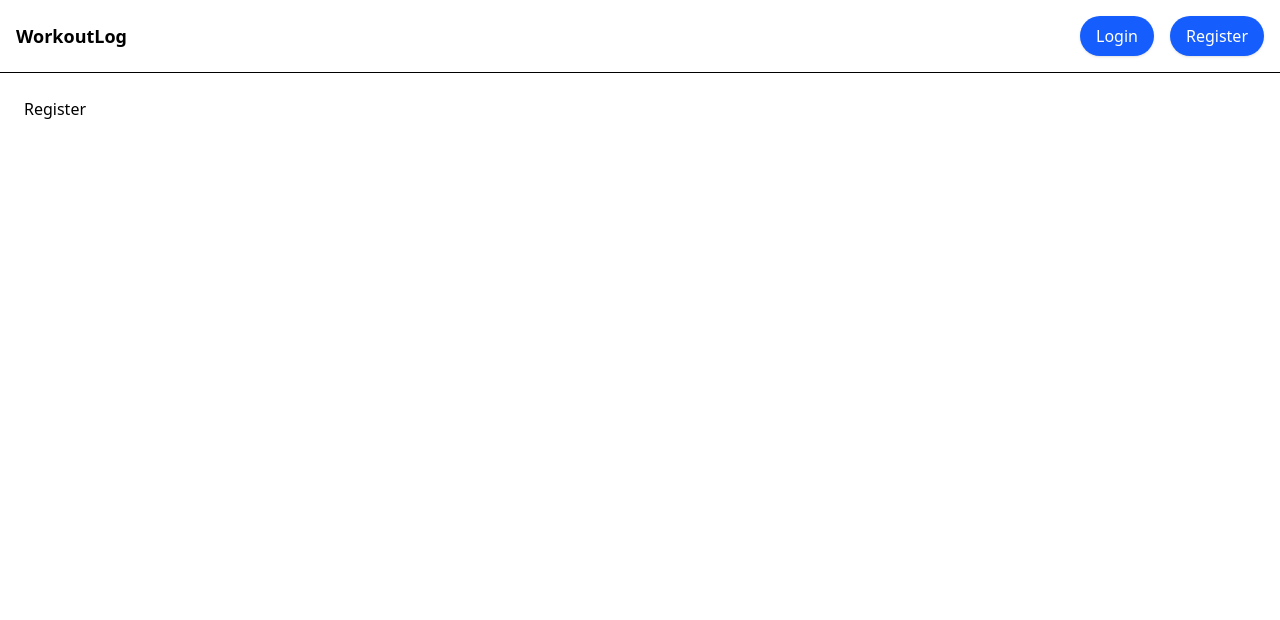
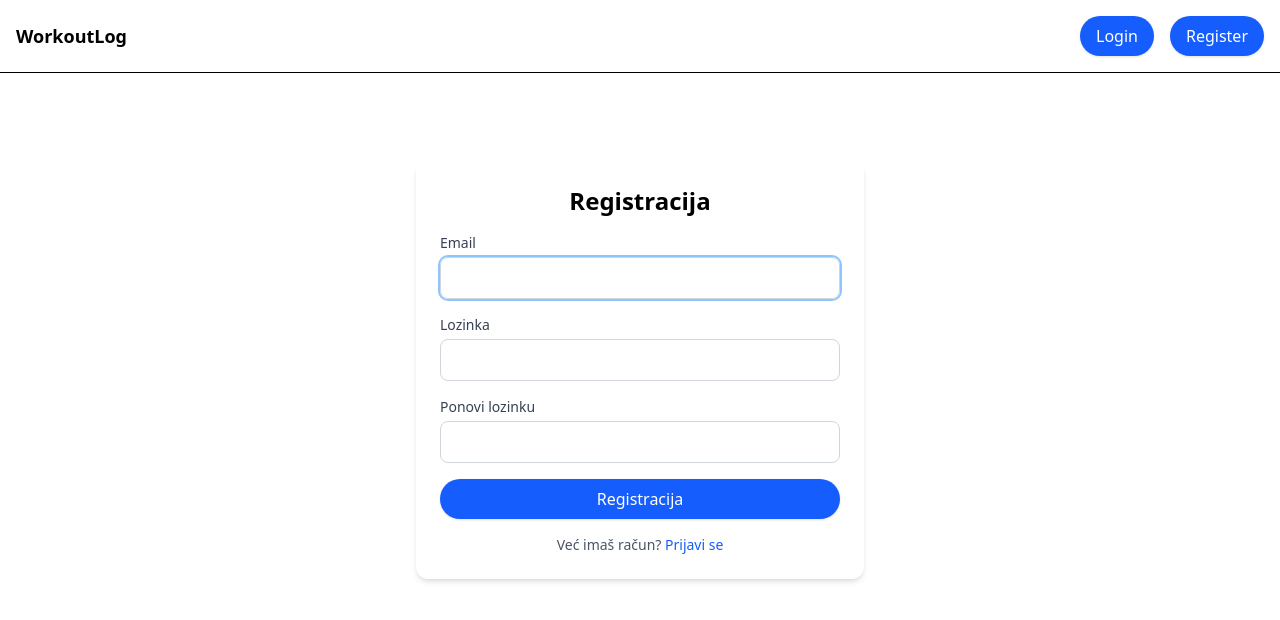
Before and after one commit to brebic4/workoutlog-frontend, a Vue app: page /register in a window 1280 px wide. Shown: the top 620 px of the page. Built offline with nearby package versions, Linux system fonts and the light colour scheme; no server answers.

Commit message:
Implemented Register.view, InfoModal.vue and ConfirmModal.vue

```diff
--- a/src/components/Navbar.vue
+++ b/src/components/Navbar.vue
@@ -2,13 +2,26 @@
 import { useAuthStore } from '../stores/auth'
 import BaseButton from '../components/ui/BaseButton.vue'
 import { useRouter } from 'vue-router'
+import { ref } from 'vue'
+import ConfirmModal from '../components/ui/ConfirmModal.vue'
 
 const auth = useAuthStore()
 const router = useRouter()
 
-const logout = () => {
+const showLogoutConfirm = ref(false)
+
+const requestLogout = () => {
+  showLogoutConfirm.value = true
+}
+
+const confirmLogout = () => {
   auth.logout()
+  showLogoutConfirm.value = false
   router.push('/login')
+}
+
+const cancelLogout = () => {
+  showLogoutConfirm.value = false
 }
 </script>
 
@@ -22,8 +35,18 @@ const logout = () => {
 
         <BaseButton v-if="!auth.isLoggedIn" as="router-link" to="/register"> Register </BaseButton>
 
-        <BaseButton v-if="auth.isLoggedIn" variant="danger" @click="logout"> Logout </BaseButton>
+        <BaseButton v-if="auth.isLoggedIn" variant="danger" @click="requestLogout">
+          Logout
+        </BaseButton>
       </nav>
     </div>
   </header>
+
+  <ConfirmModal
+    :show="showLogoutConfirm"
+    title="Odjava"
+    message="Jeste li sigurni da se želite odjaviti?"
+    @confirm="confirmLogout"
+    @cancel="cancelLogout"
+  />
 </template>
--- /dev/null
+++ b/src/components/ui/ConfirmModal.vue
@@ -0,0 +1,46 @@
+<script setup>
+import BaseCard from './BaseCard.vue'
+import BaseButton from './BaseButton.vue'
+
+defineProps({
+  show: Boolean,
+  title: {
+    type: String,
+    default: 'Potvrda',
+  },
+  message: {
+    type: String,
+    default: 'Jeste li sigurni?',
+  },
+})
+
+const emit = defineEmits(['confirm', 'cancel'])
+</script>
+
+<template>
+  <Transition name="fade">
+    <div v-if="show" class="fixed inset-0 flex items-center justify-center bg-black/40 z-50">
+      <BaseCard class="w-full max-w-md space-y-4">
+        <h2 class="text-lg font-bold">{{ title }}</h2>
+        <p class="text-gray-700">{{ message }}</p>
+
+        <div class="flex justify-end gap-3 pt-2">
+          <BaseButton variant="secondary" @click="emit('cancel')"> Ne </BaseButton>
+
+          <BaseButton variant="danger" @click="emit('confirm')"> Da </BaseButton>
+        </div>
+      </BaseCard>
+    </div>
+  </Transition>
+</template>
+
+<style scoped>
+.fade-enter-active,
+.fade-leave-active {
+  transition: opacity 150ms ease;
+}
+.fade-enter-from,
+.fade-leave-to {
+  opacity: 0;
+}
+</style>
--- /dev/null
+++ b/src/components/ui/InfoModal.vue
@@ -0,0 +1,44 @@
+<script setup>
+import BaseCard from './BaseCard.vue'
+import BaseButton from './BaseButton.vue'
+
+defineProps({
+  show: Boolean,
+  title: {
+    type: String,
+    default: 'Obavijest',
+  },
+  message: {
+    type: String,
+    default: '',
+  },
+})
+
+const emit = defineEmits(['close'])
+</script>
+
+<template>
+  <Transition name="fade">
+    <div v-if="show" class="fixed inset-0 flex items-center justify-center bg-black/40 z-50">
+      <BaseCard class="w-full max-w-md space-y-4">
+        <h2 class="text-lg font-bold">{{ title }}</h2>
+        <p class="text-gray-700">{{ message }}</p>
+
+        <div class="flex justify-end pt-2">
+          <BaseButton variant="primary" @click="emit('close')"> OK </BaseButton>
+        </div>
+      </BaseCard>
+    </div>
+  </Transition>
+</template>
+
+<style scoped>
+.fade-enter-active,
+.fade-leave-active {
+  transition: opacity 150ms ease;
+}
+.fade-enter-from,
+.fade-leave-to {
+  opacity: 0;
+}
+</style>
--- a/src/stores/auth.js
+++ b/src/stores/auth.js
@@ -17,7 +17,8 @@ export const useAuthStore = defineStore('auth', {
       this.loading = true
       this.error = null
       try {
-        await apiRegister(payload)
+        const res = await apiRegister(payload)
+        return res //vrati data
       } catch (e) {
         this.error = e?.response?.data?.error || e.message
         throw e
--- a/src/views/LoginView.vue
+++ b/src/views/LoginView.vue
@@ -1,5 +1,5 @@
 <script setup>
-import { nextTick, ref } from 'vue'
+import { nextTick, ref, onMounted } from 'vue'
 import { useRouter } from 'vue-router'
 import { useAuthStore } from '../stores/auth'
 
@@ -14,6 +14,7 @@ const email = ref('')
 const password = ref('')
 const formError = ref('')
 const passwordInputRef = ref(null)
+const emailInputRef = ref(null)
 
 const clearError = () => {
   formError.value = ''
@@ -28,6 +29,11 @@ const onPasswordInput = (val) => {
   password.value = val
   if (formError.value) clearError()
 }
+
+onMounted(async () => {
+  await nextTick()
+  emailInputRef.value?.focus()
+})
 
 const extractMessage = (e) => {
   return (
@@ -68,6 +74,7 @@ const submit = async () => {
 
       <form class="space-y-4" @submit.prevent="submit">
         <BaseInput
+          ref="emailInputRef"
           label="Email"
           type="email"
           :modelValue="email"
--- a/src/views/RegisterView.vue
+++ b/src/views/RegisterView.vue
@@ -1,3 +1,178 @@
+<script setup>
+import { ref, nextTick, onMounted } from 'vue'
+import { useRouter } from 'vue-router'
+import { useAuthStore } from '../stores/auth'
+
+import BaseCard from '../components/ui/BaseCard.vue'
+import BaseInput from '../components/ui/BaseInput.vue'
+import BaseButton from '../components/ui/BaseButton.vue'
+import InfoModal from '../components/ui/InfoModal.vue'
+
+const router = useRouter()
+const auth = useAuthStore()
+
+const email = ref('')
+const password = ref('')
+const repeatPassword = ref('')
+
+const formError = ref('')
+
+const passwordInputRef = ref(null)
+const repeatPasswordInputRef = ref(null)
+const emailInputRef = ref(null)
+
+const showSuccessModal = ref(false)
+const successMessage = ref('')
+
+const clearError = () => {
+  formError.value = ''
+}
+
+const onEmailInput = (val) => {
+  email.value = val
+  if (formError.value) clearError()
+}
+
+const onPasswordInput = (val) => {
+  password.value = val
+  if (formError.value) clearError()
+}
+
+const onRepeatPasswordInput = (val) => {
+  repeatPassword.value = val
+  if (formError.value) clearError()
+}
+
+onMounted(async () => {
+  await nextTick()
+  emailInputRef.value?.focus()
+})
+
+const extractMessage = (e) => {
+  return (
+    e?.response?.data?.message ||
+    e?.response?.data?.error?.message ||
+    e?.response?.data?.error ||
+    auth.error ||
+    e?.message ||
+    'Registracija nije uspjela.'
+  )
+}
+
+const submit = async () => {
+  clearError()
+
+  if (!email.value || !password.value || !repeatPassword.value) {
+    formError.value = 'Popuni sva polja.'
+    return
+  }
+
+  if (password.value !== repeatPassword.value) {
+    formError.value = 'Lozinke se ne podudaraju.'
+    repeatPassword.value = ''
+    await nextTick()
+    repeatPasswordInputRef.value?.focus()
+    return
+  }
+
+  try {
+    // auth.register trenutno ne vraća data; ovdje zovemo direktno backend kroz store akciju
+    // Najlakše: neka auth.register returna response (vidi ispod), ali možemo i ovdje:
+    const res = await auth.register({
+      email: email.value,
+      password: password.value,
+    })
+
+    // res može biti undefined ako store ne vraća response -> zato ćemo ispod doraditi store
+    const msg = res?.data?.message || 'Korisnik uspješno registriran. Molimo prijavite se.'
+
+    successMessage.value = msg
+    showSuccessModal.value = true
+  } catch (e) {
+    formError.value = extractMessage(e)
+    password.value = ''
+    repeatPassword.value = ''
+
+    await nextTick()
+    passwordInputRef.value?.focus()
+  }
+}
+
+const closeSuccessModal = () => {
+  showSuccessModal.value = false
+  router.push('/login')
+}
+</script>
+
 <template>
-  <div>Register</div>
+  <div class="flex justify-center mt-16">
+    <BaseCard class="w-full max-w-md space-y-4">
+      <h2 class="text-2xl font-bold text-center">Registracija</h2>
+
+      <form class="space-y-4" @submit.prevent="submit">
+        <BaseInput
+          ref="emailInputRef"
+          label="Email"
+          type="email"
+          :modelValue="email"
+          @update:modelValue="onEmailInput"
+        />
+
+        <BaseInput
+          ref="passwordInputRef"
+          label="Lozinka"
+          type="password"
+          :modelValue="password"
+          @update:modelValue="onPasswordInput"
+        />
+
+        <BaseInput
+          ref="repeatPasswordInputRef"
+          label="Ponovi lozinku"
+          type="password"
+          :modelValue="repeatPassword"
+          @update:modelValue="onRepeatPasswordInput"
+        />
+
+        <Transition name="fade-slide">
+          <p v-if="formError" class="text-sm font-bold text-red-600">
+            {{ formError }}
+          </p>
+        </Transition>
+
+        <BaseButton class="w-full" :loading="auth.loading" type="submit"> Registracija </BaseButton>
+      </form>
+
+      <p class="text-sm text-center text-gray-600">
+        Već imaš račun?
+        <router-link class="text-blue-600 hover:underline" to="/login"> Prijavi se </router-link>
+      </p>
+    </BaseCard>
+  </div>
+
+  <InfoModal
+    :show="showSuccessModal"
+    title="Uspješna registracija"
+    :message="successMessage"
+    @close="closeSuccessModal"
+  />
 </template>
+
+<style scoped>
+.fade-slide-enter-active,
+.fade-slide-leave-active {
+  transition:
+    opacity 160ms ease,
+    transform 160ms ease;
+}
+.fade-slide-enter-from,
+.fade-slide-leave-to {
+  opacity: 0;
+  transform: translateY(-6px);
+}
+.fade-slide-enter-to,
+.fade-slide-leave-from {
+  opacity: 1;
+  transform: translateY(0);
+}
+</style>
```
